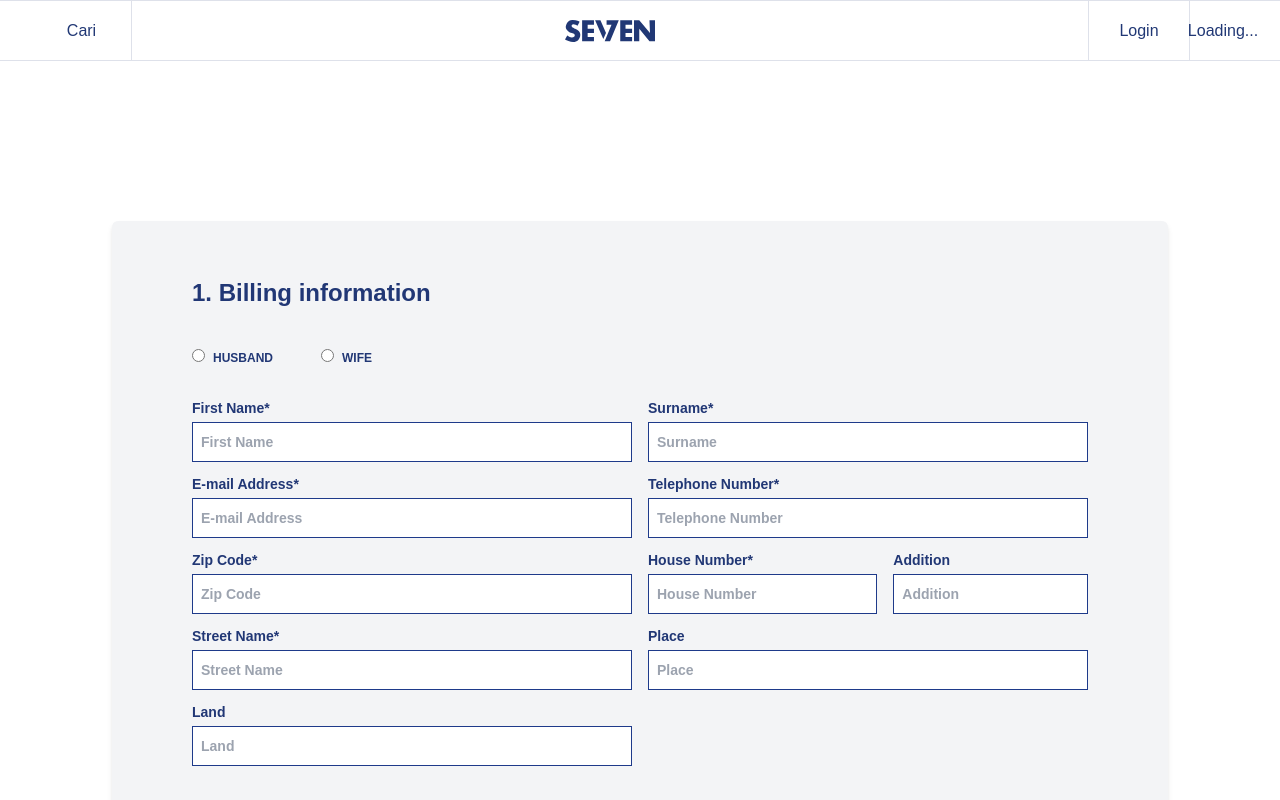
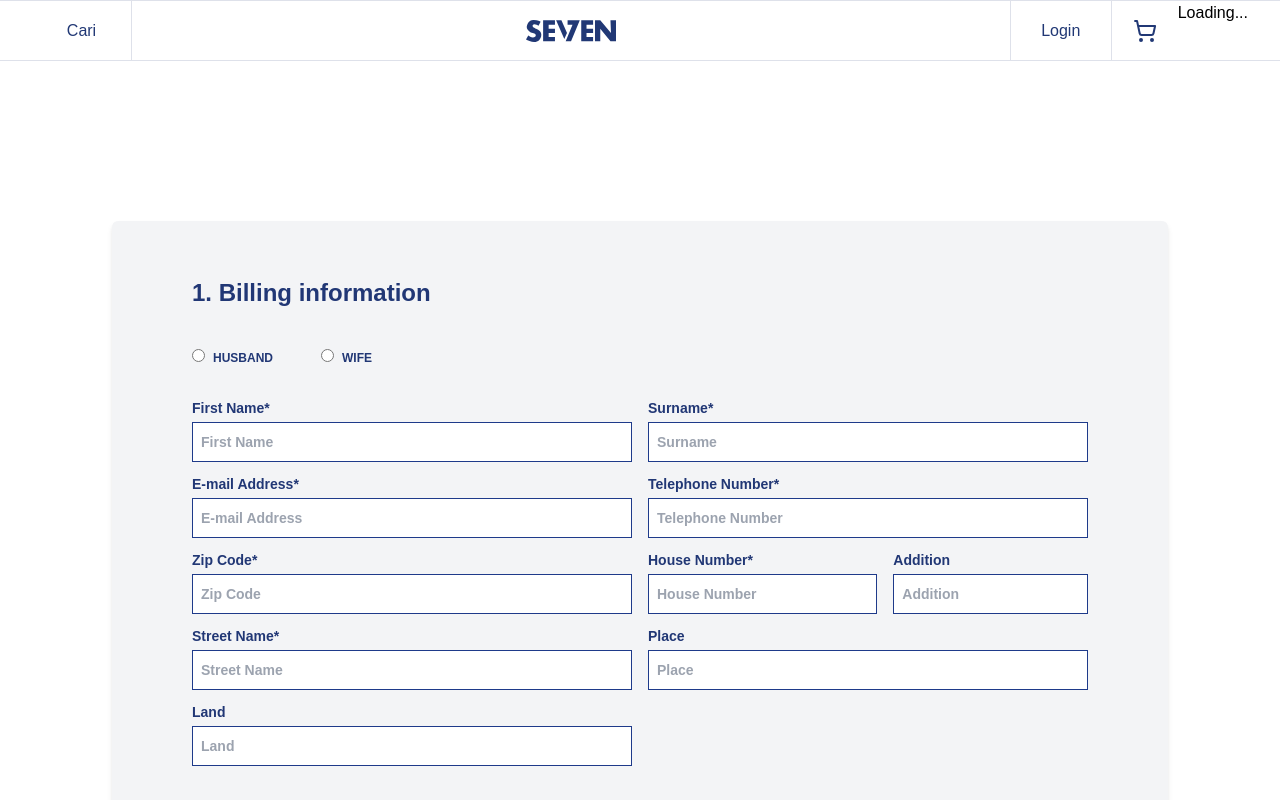
Before and after one commit to anjasferdiansyah/project-harisenin-fullstack, a React (Vite) app in the folder frontend/: page /checkout in a window 1280 px wide. Shown: the top 800 px of the page. Built offline with nearby package versions, Linux system fonts and the light colour scheme; a web font is replaced by a local one.

Commit message:
fe - fix split string in listProduct

```diff
--- a/frontend/src/components/atoms/ListProductCard/index.jsx
+++ b/frontend/src/components/atoms/ListProductCard/index.jsx
@@ -4,7 +4,7 @@ import ListProductSlider from "../ListProductSlider";
 
 const ListProductCard = ({ listImage, title, price, id }) => {
   console.log(listImage);
-  const imgs = listImage.split(", ");
+  const imgs = listImage.split(",");
 
   return (
     <div className=" p-4 shadow-md rounded-t-md">
--- a/frontend/src/components/organisems/Navbar/index.jsx
+++ b/frontend/src/components/organisems/Navbar/index.jsx
@@ -217,8 +217,8 @@ const Navbar = () => {
             onClick={toggleCart}
           >
             <ShoppingCartIcon />
-            <Cart show={viewCart} />
           </div>
+          <Cart show={viewCart} />
         </div>
 
         {/* Mobile Menu */}
```
